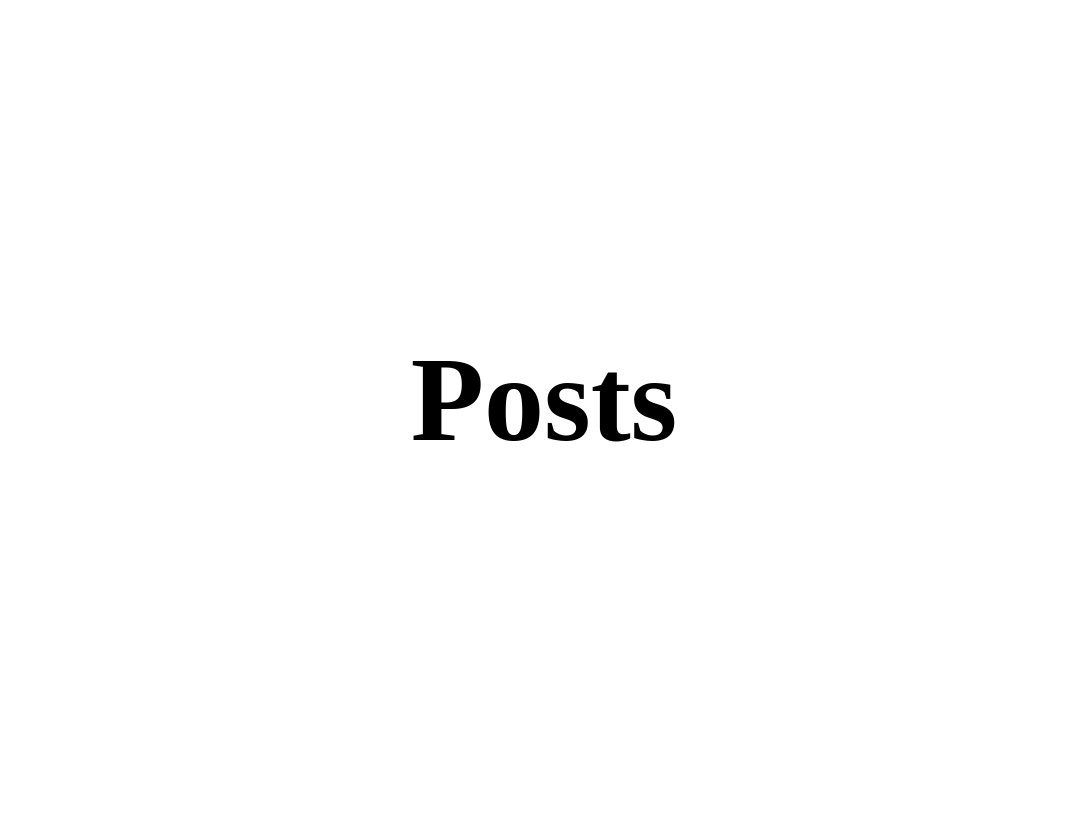
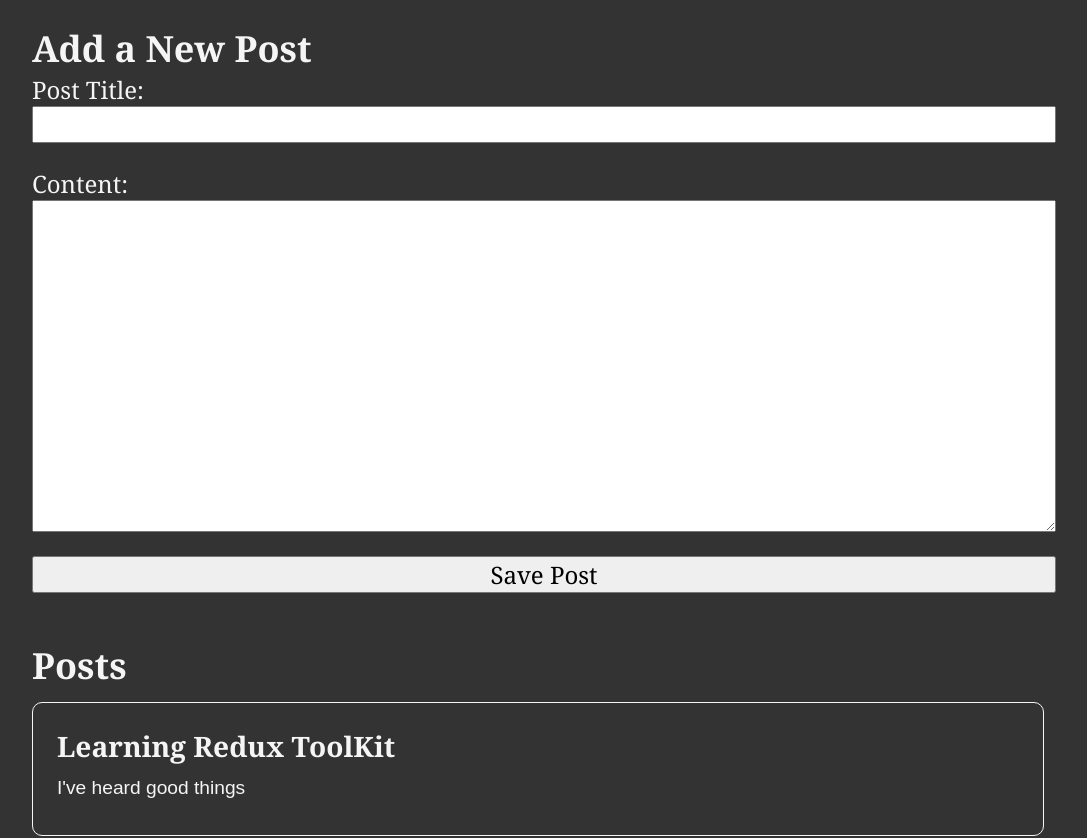
Before and after one commit to whiteforestcat/post-it, a React (Vite) app: page / in a window 1280 px wide. Shown: the top 838 px of the page, without its empty margins (96-1183 px from the left). Before the commit the page ends 800 px from the top, so only its background shows below. Built offline with nearby package versions, Linux system fonts and the light colour scheme.

Commit message:
add new task form function

```diff
--- a/src/App.jsx
+++ b/src/App.jsx
@@ -1,11 +1,13 @@
 import { useState } from "react";
 import Counter from "./features/counter/Counter";
 import PostLists from "./features/posts/PostLists";
+import AddPostForm from "./features/posts/AddPostForm";
 
 function App() {
   return (
     <div className="App">
       {/* <Counter /> */}
+      <AddPostForm />
       <PostLists />
     </div>
   );
--- a/src/app/store.js
+++ b/src/app/store.js
@@ -4,7 +4,7 @@
 
 export const store = configureStore({
   reducer: {
-    counter: counterReducer, // this is counterSlice.js
+    // counter: counterReducer, // this is counterSlice.js
     posts: postsReducer,
   },
 });
--- a/src/features/counter/Counter.jsx
+++ b/src/features/counter/Counter.jsx
@@ -22,7 +22,7 @@
   };
 
   return (
-    <>
+    <section>
       <p>{count}</p>
       <div>
         <button onClick={() => dispatch(increment())}>+</button>
@@ -40,7 +40,7 @@
         </button>
         <button onClick={resetAll}>Reset</button>
       </div>
-    </>
+    </section>
   );
 };
 
--- a/src/features/counter/counterSlice.js
+++ b/src/features/counter/counterSlice.js
@@ -7,7 +7,8 @@
 export const counterSlice = createSlice({
   name: "counter",
   initialState,
-  reducers: { // functions are stored here
+  reducers: {
+    // functions are stored here
     increment: (state) => {
       // invoke function as increment()
       // increasing state count by 1
@@ -25,6 +26,7 @@
     },
     incrementByAmount: (state, action) => {
       // invoke function as increaseByAmount(action)
+      // action.payload is function input
       state.count += action.payload;
     },
   },
--- /dev/null
+++ b/src/features/posts/AddPostForm.jsx
@@ -0,0 +1,56 @@
+import React, { useState } from "react";
+import { useDispatch } from "react-redux";
+import { nanoid } from "@reduxjs/toolkit";
+// nanoid is like uuid, nanoid is used because it is already in redux, no need to download more libraries
+import { postAdded } from "./postsSlice";
+
+const AddPostForm = () => {
+  const [title, setTitle] = useState("");
+  const [content, setContent] = useState("");
+
+  const onTitleChanged = (e) => setTitle(e.target.value);
+  const onContentChanged = (e) => setContent(e.target.value);
+
+  const dispatch = useDispatch();
+
+  const onSavePostClicked = () => {
+    if (title && content) {
+      //   dispatch(postAdded({ id: nanoid(), title, content }));
+      dispatch(postAdded(title, content));  // can refactor the above line into splice.js to make code neater
+
+      setTitle("");
+      setContent("");
+    }
+  };
+
+  return (
+    <section>
+      <h2>Add a New Post</h2>
+      <form action="">
+        <label htmlFor="postTitle">Post Title:</label>
+        <input
+          type="text"
+          id="postTitle"
+          name="postTitle"
+          value={title}
+          onChange={onTitleChanged}
+        />
+        <label htmlFor="postContent">Content:</label>
+        {/* textarea created a big box of text */}
+        <textarea
+          name="postContent"
+          id="postContent"
+          cols="30"
+          rows="10"
+          value={content}
+          onChange={onContentChanged}
+        />
+        <button type="button" onClick={onSavePostClicked}>
+          Save Post
+        </button>
+      </form>
+    </section>
+  );
+};
+
+export default AddPostForm;
--- a/src/features/posts/PostLists.jsx
+++ b/src/features/posts/PostLists.jsx
@@ -11,18 +11,20 @@
   const posts = useSelector(selectAllPosts);
 
   const renderedPosts = posts.map((post) => {
-    <article key={post.id}>
-      <h3>{post.title}</h3>
-      <p>{post.content.substring(0, 100)}</p>
-    </article>;
+    return (
+      <article key={post.id}>
+        <h3>{post.title}</h3>
+        <p>{post.content.substring(0, 100)}</p>
+      </article>
+    );
   });
 
   return (
-    <>
+    <section>
       <h2>Posts</h2>
       {renderedPosts}
       {console.log(renderedPosts)}
-    </>
+    </section>
   );
 };
 
--- a/src/features/posts/postsSlice.js
+++ b/src/features/posts/postsSlice.js
@@ -1,4 +1,4 @@
-import { createSlice } from "@reduxjs/toolkit";
+import { createSlice, nanoid } from "@reduxjs/toolkit";
 
 const initialState = [
   {
@@ -18,9 +18,32 @@
   initialState,
   reducers: {
     // functions are stored here
+    // action.payload is function input
+
+    // postAdded(state, action) {
+    //   state.push(action.payload); // state.push is how you setState in redux in the createSlice
+    // },
+
+    //  neater code to refactor this way, see PostList.jsx
+    postAdded: {
+      reducer(state, action) {
+        state.push(action.payload); // state.push is how you setState in redux in the createSlice
+      },
+      prepare(title, content) {
+        return {
+          payload: {
+            id: nanoid(),
+            title,
+            content,
+          },
+        };
+      },
+    },
   },
 });
 
 export const selectAllPosts = (state) => state.posts;
 
+export const { postAdded } = postsSlice.actions;
+
 export default postsSlice.reducer;
--- a/src/index.css
+++ b/src/index.css
@@ -4,37 +4,66 @@
   box-sizing: border-box;
 }
 
+html {
+  font-family: Cambria, Cochin, Georgia, Times, "Times New Roman", serif;
+  background: #333;
+  color: whitesmoke;
+}
+
 body {
   min-height: 100vh;
-  font-size: 5rem;
-  display: grid;
-  place-content: center;
+  font-size: 1.5rem;
+  padding: 0 10% 10%;
 }
 
 input,
-button {
+textarea,
+button,
+select {
   font: inherit;
-  padding: 0.5rem;
+  margin-bottom: 1em;
+}
+
+main {
+  max-width: 500px;
+  margin: auto;
 }
 
 section {
+  margin-top: 1em;
+}
+
+article {
+  margin: 0.5em 0.5em 0.5em 0;
+  border: 1px solid whitesmoke;
+  border-radius: 10px;
+  padding: 1em;
+}
+
+h1 {
+  font-size: 3.5rem;
+}
+
+p {
+  font-family: Arial, Helvetica, sans-serif;
+  line-height: 1.4;
+  font-size: 1.2rem;
+  margin: 0.5em 0;
+}
+
+form {
   display: flex;
   flex-direction: column;
-  justify-content: center;
-  align-items: center;
 }
 
-input {
-  text-align: center;
-  max-width: 2.5em;
+.postCredit {
+  font-size: 1rem;
 }
 
-button {
-  font-size: 2rem;
-  margin: 0.5em 0 0.5em 0.5em;
-  min-width: 2em;
+.reactionButton {
+  margin: 0 0.25em 0 0;
+  background: transparent;
+  border: none;
+  color: whitesmoke;
+  font-size: 1rem;
 }
-
-button:first-child {
-  margin-left: 0;
-}
```
